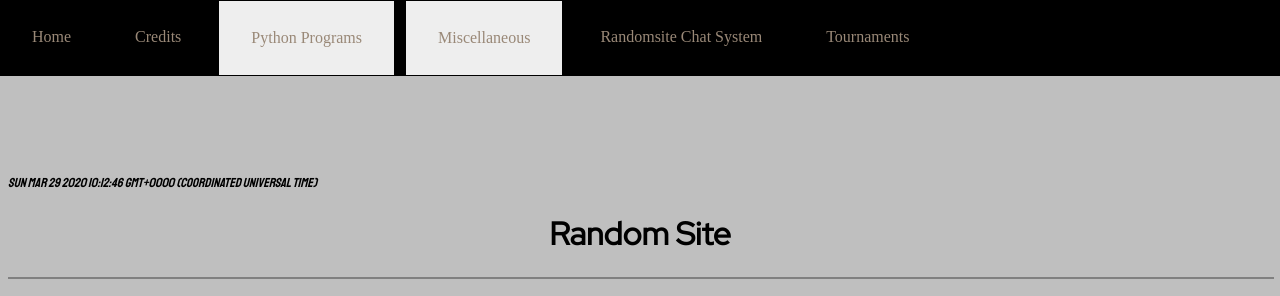
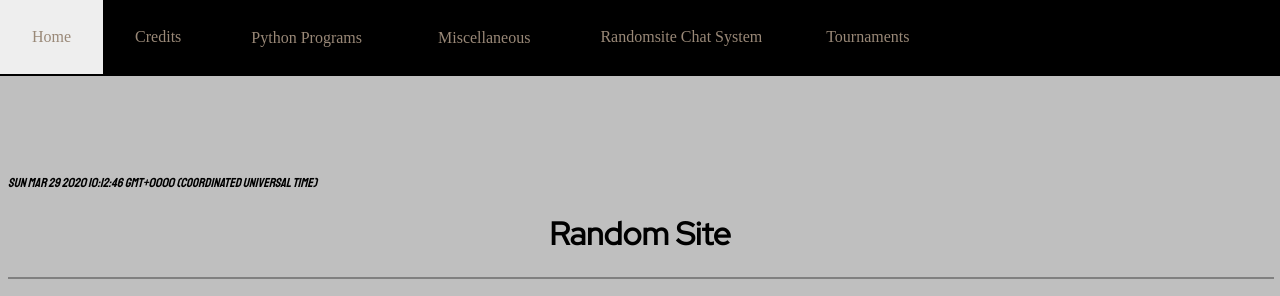
Before and after one commit to randomsite/randomsite.github.io, a PHP site: page / in a window 1280 px wide. Shown: the top 296 px of the page. Run offline with PHP 8.4, Linux system fonts and the light colour scheme; some web fonts are replaced.

Commit message:
Update index.css

```diff
--- a/assets/index.css
+++ b/assets/index.css
@@ -38,12 +38,12 @@ li a:hover {
 }
 
 a.active {
-  background-color: #EEE;
+  background-color: black;
     color: #FFF;
 }
 
 a.active:hover{
-  background-color: black;
+  background-color: #EEE;
   }
 
 .dropbtn {
```
